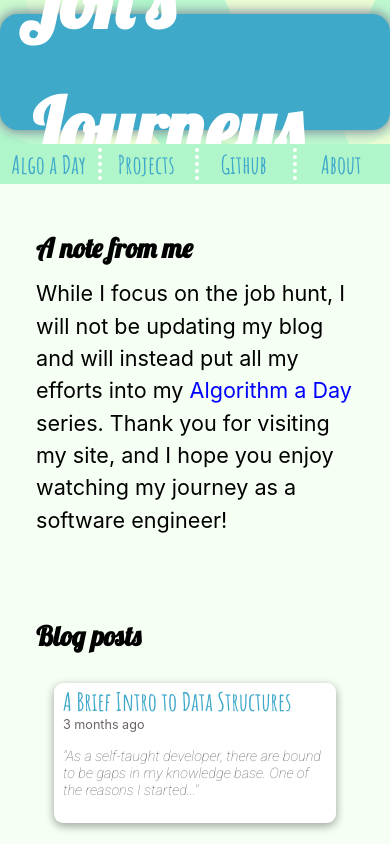
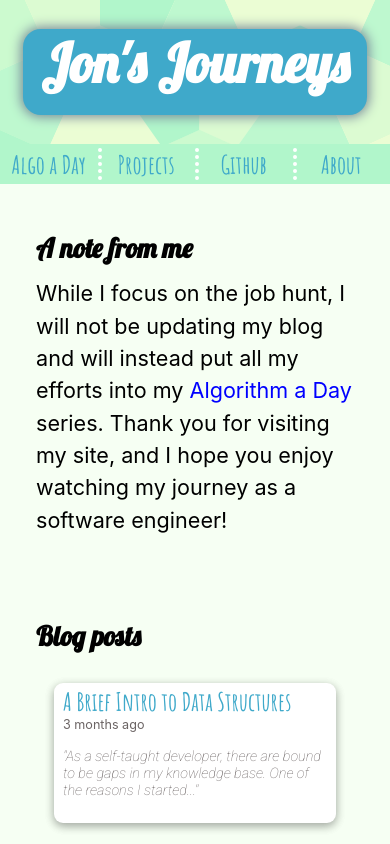
Before and after one commit to jclasley/codingBlog, a Next.js app: page / in a window 390 px wide. Shown: the top 844 px of the page. Built offline with nearby package versions, Linux system fonts and the light colour scheme.

Commit message:
Mobile header size

```diff
--- a/styles/header.module.css
+++ b/styles/header.module.css
@@ -9,7 +9,7 @@
 
 .title {
   font-family: 'Lobster', cursive;
-  font-size: 80px;
+  font-size: 3rem;
   padding: 0.5rem 1rem;
   font-weight: 700;
   color: white;
@@ -19,7 +19,7 @@
 .titleBacking {
   border-radius: 1rem;
   background-color: #3FA9CA;
-  height: 80%;
+  height: 60%;
   display: flex;
   justify-content: center;
   align-items: center;
```
